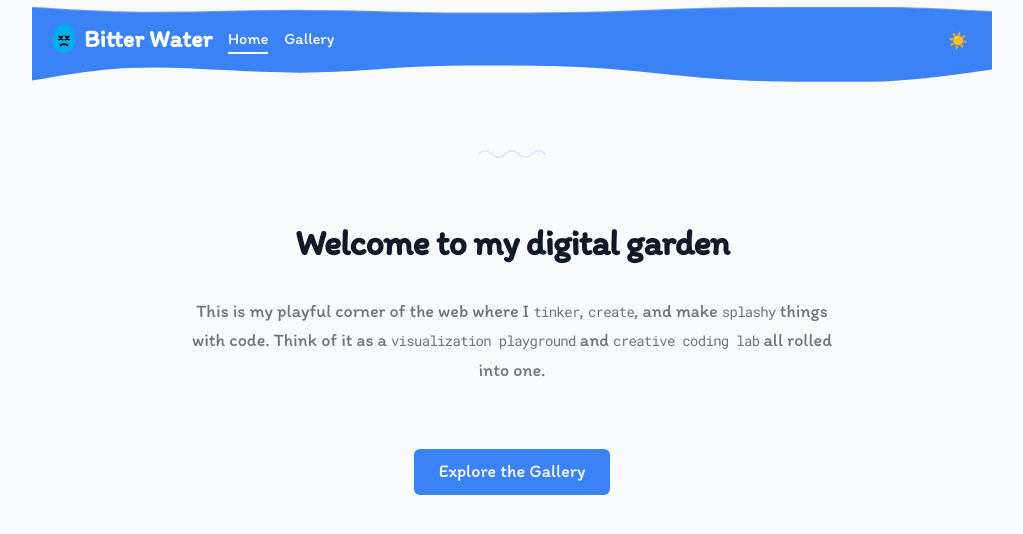
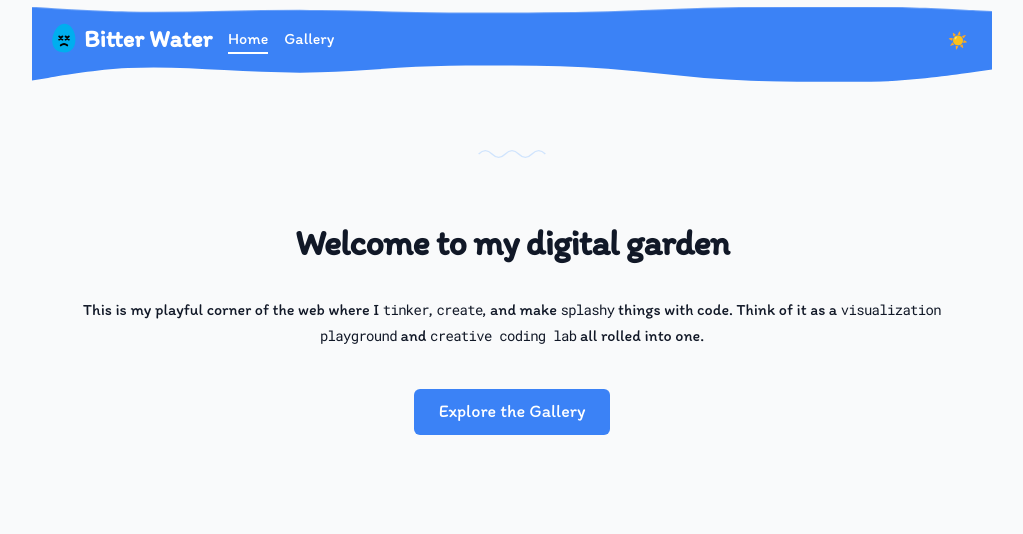
Before and after one commit to jacklaw1410/bitterwater, a SvelteKit app: page / in a window 1280 px wide. Shown: the top 534 px of the page, without its empty margins (128-1151 px from the left). Built offline with nearby package versions, Linux system fonts and the light colour scheme.

Commit message:
ci: experiment on removing global style

```diff
--- a/src/routes/+page.svelte
+++ b/src/routes/+page.svelte
@@ -52,11 +52,11 @@
     opacity: 0.7;
   }
 
-  :global(.font-body) {
+  /* .home-content :global(.font-body) {
     font-size: var(--text-lg);
     color: var(--text-secondary);
     max-width: 40rem;
-  }
+  } */
 
   .font-technical {
     font-family: var(--font-mono);
@@ -65,15 +65,15 @@
     letter-spacing: -0.05em;
   }
 
-  :global(.cta-button) {
+  /* .home-content :global(.cta-button) {
     margin-top: var(--space-6);
     text-decoration: none;
     transition: all var(--duration-fast) var(--ease-in-out);
   }
 
-  :global(.cta-button:hover),
-  :global(.cta-button:focus) {
+  .home-content :global(.cta-button:hover),
+  .home-content :global(.cta-button:focus) {
     transform: translateY(-2px);
     box-shadow: var(--shadow-md);
-  }
+  } */
 </style>
```
